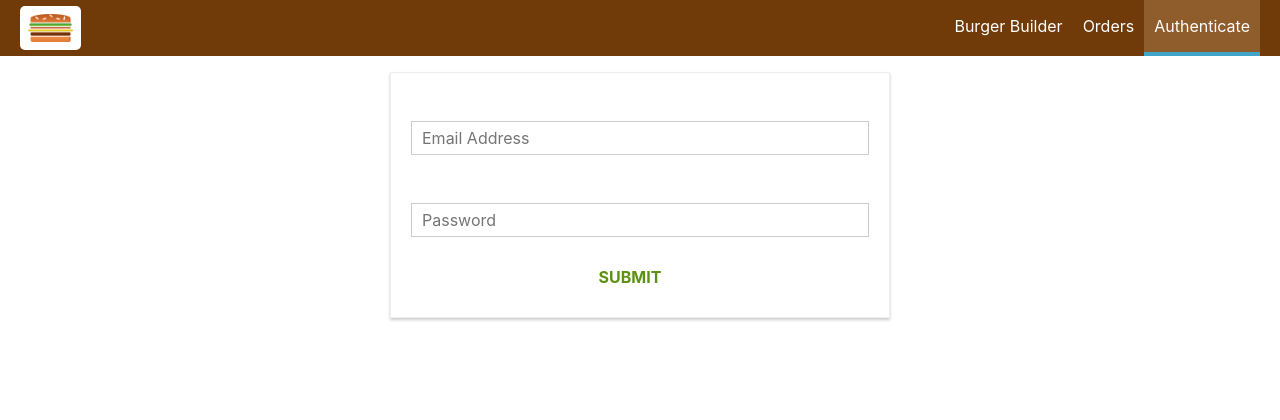
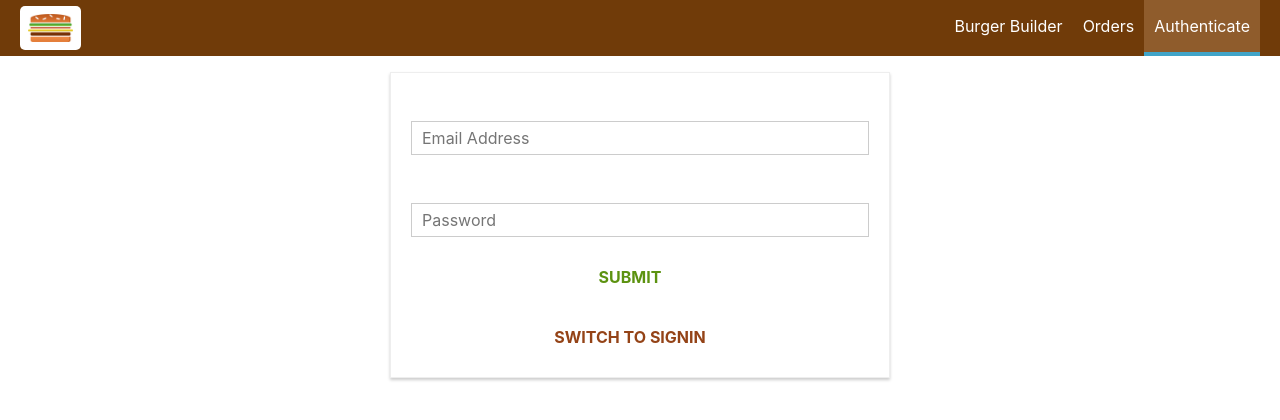
Before and after one commit to michalens/burger-builder, a React (Create React App) app: page /auth in a window 1280 px wide. Shown: the top 420 px of the page. Built offline with nearby package versions, Linux system fonts and the light colour scheme.

Commit message:
add signin

```diff
--- a/src/containers/Auth/Auth.js
+++ b/src/containers/Auth/Auth.js
@@ -36,7 +36,8 @@ class Auth extends Component {
 				valid: false,
 				touched: false
 			},
-		}
+		},
+		isSignUp: true
 	}
 
 	checkValidity = (value, rules) => {
@@ -77,7 +78,13 @@ class Auth extends Component {
 
 	sumbitHandler = (event) => {
 		event.preventDefault();
-		this.props.onAuth(this.state.controls.email.value, this.state.controls.password.value)
+		this.props.onAuth(this.state.controls.email.value, this.state.controls.password.value, this.state.isSignUp)
+	}
+
+	switchAuthModeHandler = () => {
+		this.setState(prevState => {
+			return {isSignUp: !prevState.isSignUp}
+		})
 	}
 
 	render () {
@@ -107,6 +114,11 @@ class Auth extends Component {
 					{form}
 					<Button btnType='Success'>SUBMIT</Button>
 				</form>
+				<Button
+					btnType='Danger'
+					clicked={this.switchAuthModeHandler}>
+					SWITCH TO {this.state.isSignUp ? 'SIGNIN' : 'SIGNUP'}
+				</Button>
 			</div>
 		)
 	}
@@ -114,7 +126,7 @@ class Auth extends Component {
 
 const mapDispatchToProps = dispatch => {
 	return {
-		onAuth: (email, password) => dispatch(actions.auth(email, password))
+		onAuth: (email, password, isSignUp) => dispatch(actions.auth(email, password, isSignUp))
 	}
 }
 
--- a/src/store/actions/auth.js
+++ b/src/store/actions/auth.js
@@ -22,8 +22,7 @@ export const authFail = (err) => {
 }
 
 
-export const auth = (email, password) => {
-	console.log(email, password)
+export const auth = (email, password, isSignUp) => {
 	return dispatch => {
 		dispatch(authStart());
 		const authData = {
@@ -31,9 +30,12 @@ export const auth = (email, password) => {
 			password: password,
 			returnSecureToken: true
 		}
-		axios.post('https://www.googleapis.com/identitytoolkit/v3/relyingparty/signupNewUser?key=AIzaSyAJG0MhQ-T7_IMUUnGLcFm6SqbS2Lj_0OY', authData)
+		let url = 'https://www.googleapis.com/identitytoolkit/v3/relyingparty/signupNewUser?key=AIzaSyAJG0MhQ-T7_IMUUnGLcFm6SqbS2Lj_0OY'
+		if (!isSignUp) {
+			url = 'https://www.googleapis.com/identitytoolkit/v3/relyingparty/verifyPassword?key=AIzaSyAJG0MhQ-T7_IMUUnGLcFm6SqbS2Lj_0OY'
+		}
+		axios.post(url, authData)
 			.then(resp => {
-				console.log(resp)
 				dispatch(authSuccess(resp.data))
 			})
 			.catch(err => {
```
